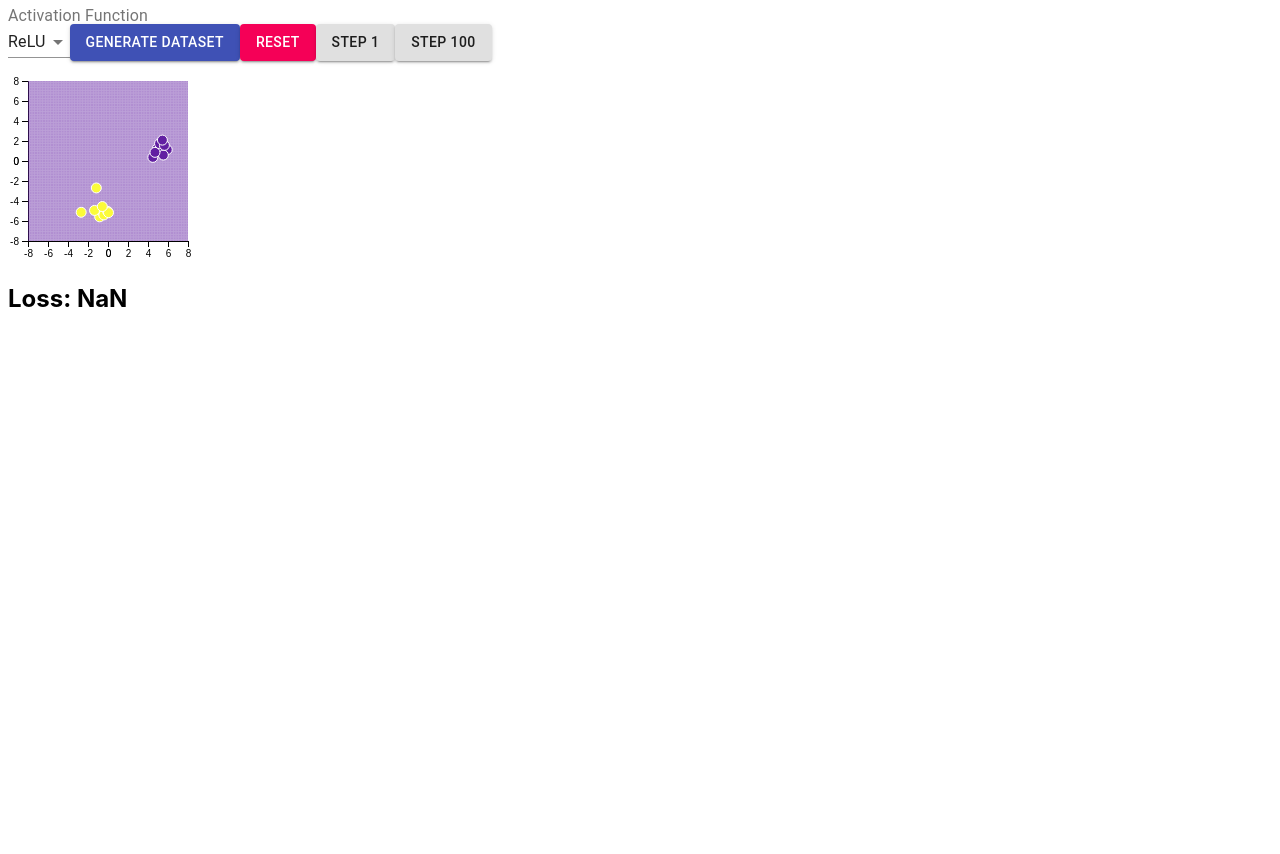
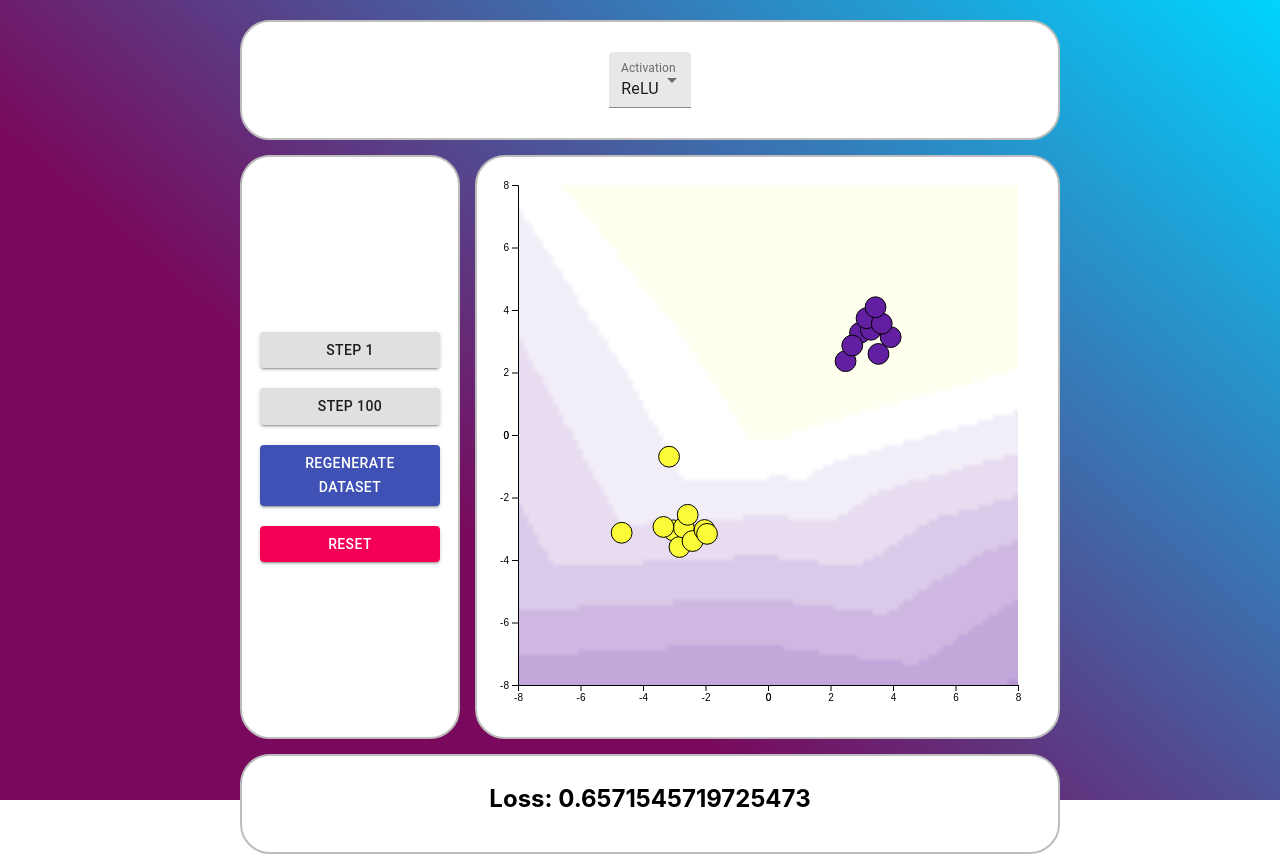
Before and after one commit to BrandonAGoodwin/nn-visualiser, a React (Create React App) app: page / in a window 1280 px wide. Before the commit the page ends 800 px from the top, so only its background shows below. Built offline with nearby package versions, Linux system fonts and the light colour scheme.

Commit message:
First working layout implemenetation

```diff
--- a/src/App.tsx
+++ b/src/App.tsx
@@ -1,8 +1,23 @@
+import styled from '@emotion/styled';
 import React from 'react';
 import './App.css';
+import MainPage from './components/MainPage';
+
+const Container = styled("div")`
+  background: rgb(121,9,92);
+  background: linear-gradient(41deg, rgba(121,9,92,1) 35%, rgba(0,212,255,1) 100%);
+  height: 100vh;
+`
+
 function App() {
   return (
-    <div/>
+    <Container>
+      <MainPage
+        xDomain={[-8, 8]}
+        yDomain={[-8, 8]}
+        numCells={100}
+      />
+    </Container>
   );
 }
 
--- a/src/components/BackgroundCanvas.tsx
+++ b/src/components/BackgroundCanvas.tsx
@@ -1,30 +1,95 @@
+import styled from "@emotion/styled";
+import * as d3 from "d3";
 import React, { useEffect, useRef } from "react";
 
-type CanvasProps = {
+interface CanvasProps {
     width: number;
     height: number;
     numCells: number;
     numShades?: number;
+    decisionBoundary?: number[];
 }
+
+
+const CustomCanvas = styled.canvas`
+    width: ${(props: CanvasProps) => props.numCells};
+    height: ${(props: CanvasProps) => props.numCells};
+`
 
 function BackgroundCanvas(props: CanvasProps) {
     const canvasRef = useRef<HTMLCanvasElement>(null);
 
     useEffect(() => {
+
+        init()
+
+    }, []);
+
+    const init = () => {
+
+    }
+
+    useEffect(() => {
+        console.log(`BackgroundCanvas decisionBoundary useEffect`);
+        updateCanvas()
+    }, [props.decisionBoundary])
+
+    const updateCanvas = () => {
+
+        console.log("Update canvas");
+
+        let start = Date.now();
+
+        let tmpScale = d3.scaleLinear<string, number>()
+            .domain([0, 0.5, 1])
+            .range(["#621fa2", "#FFFFFF", "#fbfb39"])
+            .clamp(true);
+
+        let numShades = 20;
+
+        let colors = d3.range(0, 1 + 1E-9, 1 / numShades).map(a => {
+            return tmpScale(a) || 0;
+        });
+
+        let color: any = d3.scaleQuantize()
+            .domain([-1, 1])
+            .range(colors);
+
         const canvas = canvasRef.current;
         const context = canvas?.getContext("2d");
+        if(!props.decisionBoundary || !context) return
+        let imageData = context.createImageData(props.numCells, props.numCells);
 
-        if(context) {
-            context.fillStyle = "#129c4c"
-            context.fillRect(0, 0, props.width, props.height)
+        if(!imageData) return;
+
+        const data = imageData.data;
+        let iter = -1;
+        for(let i = 0; i < props.decisionBoundary.length; i++) {
+            let value: number = props.decisionBoundary[i];
+            let c = d3.rgb(color(value))
+            data[++iter] = c.r;
+            data[++iter] = c.g;
+            data[++iter] = c.b;
+            data[++iter] = 200;
         }
-    }, []);
+        context.putImageData(imageData, 0, 0);
 
+        let delta = Date.now() - start;
+        console.log(`Finsihed updating canvas (Duration: ${delta}ms)`);
+    }
 
     return (
         <canvas
             ref={canvasRef}
-            width={props.width}
+            id={`${props.width}`}
+            className="background"
+            width={props.numCells}
+            height={props.numCells}
+            style={{
+                width: `${props.width}px`,
+                height: `${props.height}px`,
+                padding: "20px"
+            }}
         />);
 }
 
--- a/src/components/MainPage.tsx
+++ b/src/components/MainPage.tsx
@@ -3,7 +3,7 @@ import React, { useEffect, useState } from 'react';
 import * as vis from '../visControl'
 import { Dataset2D } from '../datasets';
 import NNGraph from './NNGraph';
-import { Button, InputLabel, MenuItem, Select } from '@material-ui/core';
+import { Button, InputLabel, MenuItem, Select, CircularProgress, FormControl } from '@material-ui/core';
 import * as nn from './../NeuralNet';
 import './../MainPage.css'
 import styled from '@emotion/styled';
@@ -17,9 +17,7 @@ export interface NNConfig {
 type PageProps = {
     xDomain: number[];
     yDomain: number[];
-    noSamples: number;
     numCells: number;
-
 }
 
 // Implement grid area layout on CSS
@@ -32,7 +30,56 @@ const SizedButton = styled("button")`
     color: ${(props: SizedButtonProps) => props.color};
 `
 
+const StyledButton = styled(Button)`
+    margin: 10px;
+`
+
+const Container = styled("div")`
+    margin: auto auto;
+    display: grid;
+    width: 800px;
+    height: 600px;
+    padding: 20px;
+    grid-template-columns: 200px 1fr;
+    grid-template-rows: 100px 1fr 80px;
+    grid-gap: 35px;//3rem;
+    grid-template-areas:
+        "config-bar config-bar"
+        "control-panel nn-graph"
+        "stats stats";
+`
+
+const ContainerSection = styled("div")`
+    grid-area: ${(props:{ gridArea: string }) => (props.gridArea)};
+    background-color: white;
+    margin: auto auto;
+    width: 100%;
+    height: 100%;
+    padding: 8px;
+    /* padding-right: 15px;
+    padding-top: 15px; */
+    border-radius: 30px;
+    border: 2px solid #bdbdbd;
+    display: flex;
+    flex-direction: row;
+    justify-content: center;
+`
+
+const ConfigBar = styled((props: any) => <ContainerSection gridArea="config-bar" {...props} />)`
+    display: flex;
+    flex-direction: row;
+    align-items: stretch;
+    align-items: center;
+`
+
+const ControlPanel = styled((props: any) => <ContainerSection gridArea="control-panel" {...props} />)`
+    display: flex;
+    flex-direction: column;
+    align-items: stretch;
+`
+
 function MainPage(props: PageProps) {
+    const [numSamples, setNumSamples] = useState<number>(20);
     const [dataset, setDataset] = useState<Dataset2D[]>([]);
     const [config, setConfig] = useState<NNConfig>(
         {
@@ -41,14 +88,13 @@ function MainPage(props: PageProps) {
             noise: 0
         }
     );
-    const [network, setNetwork] = useState<nn.Node[][]>(vis.start(config));
-    const [decisionBoundary, setDecisionBoundary] = useState<Dataset2D[]>(vis.getOutputDecisionBoundary(network, props.numCells, props.xDomain, props.yDomain));
-    const [loss, setLoss] = useState<number>(vis.getCost(network, dataset));
+    const [network, setNetwork] = useState<nn.Node[][]>();
+    const [decisionBoundary, setDecisionBoundary] = useState<number[]>([]);
+    const [loss, setLoss] = useState<number>(0);
 
     // useEffect(() => {
     //     console.log("useEffect init MainPage");
-    //     generateNetwork();
-    //     generateDataset();
+    //     reset();
     // },[]);
 
     useEffect(() => {
@@ -58,9 +104,14 @@ function MainPage(props: PageProps) {
         updateDecisionBoundary();
     },[config]);
 
+    useEffect(() => {
+        console.log("Config change useEffect");
+        updateDecisionBoundary();
+    },[network]);
+
     const generateDataset = () => {
         console.log("Generating dataset");
-        setDataset(vis.get2GaussDist(props.noSamples));
+        setDataset(vis.get2GaussDist(numSamples));
     }
 
     const generateNetwork = () => {
@@ -71,27 +122,34 @@ function MainPage(props: PageProps) {
     const updateDecisionBoundary = () => {
         console.log("Updating decision boundary");
         // Don't like numcells having to be the same
-        network && setDecisionBoundary(vis.getOutputDecisionBoundary(network, props.numCells, props.xDomain, props.yDomain));
+        if(network) {
+            setDecisionBoundary(vis.getOutputDecisionBoundary1D(network, props.numCells, props.xDomain, props.yDomain));
+            dataset && setLoss(vis.getCost(network, dataset))
+        }
+
     }
 
     const reset = () => {
         console.log("Reset");
         generateNetwork();
         generateDataset();
-        //updateDecisionBoundary();
+        updateDecisionBoundary();
     }
 
 
-    const step = (noSteps: number) => { // 1
+    const step = (noSteps: number) => {
         console.log(`MainPage step(${noSteps})`);
+        if(!network ||!dataset) return;
+
         let start = Date.now();
+
         for (let i = 0; i < noSteps; i++) {
-            network && dataset && vis.step(network, dataset);
+            vis.step(network, dataset);
         }
 
         let delta = Date.now() - start;
         console.log(`Finished training step(${noSteps}) (Duration ${delta}ms)`);
-        setLoss(vis.getCost(network, dataset))
+
         console.log(loss)
         updateDecisionBoundary();
     }
@@ -101,49 +159,57 @@ function MainPage(props: PageProps) {
     }
 
     return (
-        <div className="container">
-            <div className="config-bar">
-                <InputLabel id="label">Activation Function</InputLabel>
-                <Select id="select" value={config.activationFunction} onChange={handleActivationChange}>
-                    <MenuItem value="ReLU">ReLU</MenuItem>
-                    <MenuItem value="Sigmoid">Sigmoid</MenuItem>
-                </Select>
-                <Button variant={"contained"} color={"primary"} onClick={generateDataset}> Generate Dataset </Button>
-                <Button variant={"contained"} color={"secondary"} onClick={reset}> Reset </Button>
-                <Button variant={"contained"} onClick={() => step(1)}> Step 1</Button>
-                <Button variant={"contained"} onClick={() => step(100)}> Step 100</Button>
-            </div>
-            <div className="network"></div>
-            <div className="nn-graph">
-                {dataset && <NNGraph
+        <Container>
+            <ConfigBar>
+                <FormControl variant="filled">
+                    <InputLabel id="label">Activation</InputLabel>
+                    <Select
+                        value={config.activationFunction}
+                        onChange={handleActivationChange}
+                    >
+                        <MenuItem value="ReLU">ReLU</MenuItem>
+                        <MenuItem value="Sigmoid">Sigmoid</MenuItem>
+                    </Select>
+                </FormControl>
+            </ConfigBar>
+            <ControlPanel>
+                <StyledButton variant={"contained"} onClick={() => step(1)}> Step 1</StyledButton>
+                <StyledButton variant={"contained"} onClick={() => step(100)}> Step 100</StyledButton>
+                <StyledButton variant={"contained"} color={"primary"} onClick={generateDataset}> Regenerate Dataset </StyledButton>
+                <StyledButton variant={"contained"} color={"secondary"} onClick={reset}> Reset </StyledButton>
+            </ControlPanel>
+            <ContainerSection gridArea="nn-graph">
+                {dataset && network && <NNGraph
                     dataset = {dataset}
                     density = {100}
-                    canvasWidth = {160}
+                    canvasWidth = {500}
                     margin = {20}
                     numCells = {props.numCells}
                     xDomain = {props.xDomain}
                     yDomain = {props.yDomain}
                     decisionBoundary = {decisionBoundary}
                 />}
-                {/* {dataset && <NNGraph
+                {(!dataset || !network) && <CircularProgress/>}
+                 {/* {dataset && <NNGraph
+
                     dataset = {dataset}
                     density = {100}
-                    canvasWidth = {320}
-                    canvasHeight = {320}
+                    canvasWidth = {80}
                     margin = {20}
                     numCells = {props.numCells}
                     xDomain = {props.xDomain}
                     yDomain = {props.yDomain}
                     decisionBoundary = {decisionBoundary}
                 />} */}
-            </div>
-            <div className="stats">
-                <h2>Loss: {loss}</h2>
-            </div>
+            </ContainerSection>
+            <ContainerSection gridArea="stats">
+                <h2> Loss: {loss} </h2>
+            </ContainerSection>
 
-        </div>
+        </Container>
     );
 }
+
 // Minimum information to NNGraph to render the correct immage
 // Don't necessarally want to re-render whole of NNGraph unless that is what you're supposed to do
 // In something like Java I'd expect to do NNGraph.updateBackground(decisionBoundary)
--- a/src/components/NNGraph.tsx
+++ b/src/components/NNGraph.tsx
@@ -1,76 +1,37 @@
-import React, { createRef, useEffect, useState, useRef } from 'react'
+import React, { useEffect, useState, useRef } from 'react'
 import * as d3 from 'd3'
 import { Dataset2D } from '../datasets';
+import BackgroundCanvas from './BackgroundCanvas';
+import styled from '@emotion/styled';
 
 type GraphProps = {
-    container?: any,
     dataset: Dataset2D[],
     density: number,
     canvasWidth: number;
-    //canvasHeight: number;
+
     margin: number,
     numCells: number;
     xDomain: number[];
     yDomain: number[];
-    decisionBoundary?: Dataset2D[];
+    decisionBoundary?: number[];
 }
-
-// type GraphState = {
-//     decisionBoundary: Dataset2D[]
-//     graph: d3.Selection<SVGGElement, unknown, null, undefined>
-// }
-
-let graph: any;
-let initialised = false;
-
-//
-//
-//
-//
-//
-//  Use containers to implent SVGs again
-//
-//
-//
-//
-//
 
 
 function NNGraph (props: GraphProps): JSX.Element {
 
-    //const [graph, setGraph] = useState<d3.Selection<SVGGElement, unknown, HTMLElement, any>>();
-    //const graphRef: any = useRef()
-    //const graph: any = d3.select(graphRef.current).append("svg")
+    const d3Container: any = useRef<any>(null);
+    const containerRef: any = useRef<any>(null);
+
     const [initialised, setInitialised] = useState<boolean>(false);
-    //let id = `graph-${props.id}`
-    //let noSamples = 30
-    //let gausData = vis.get2GaussDist(noSamples)
-    //let network = vis.start([2, 2, 1], vis.generateInputIds())
 
-    //let initalised = false;
-
-    // let DENSITY = 100
-    //let margin = props.margin
-    //let canvasWidth = 640
-    //let canvasHeight = props.canvasWidth
     let scale = props.canvasWidth / 16
-    // let xCentre = canvasWidth / 2 + margin
-    // let yCentre = canvasHeight / 2 + margin
-    //let graph: any;
 
     // Use effect watches for change in the decision boundary then calls updatebackground
     //  Delete all d3 objects that are updated, can be done by using the classing
 
     const init = () => {
         console.log("NNGraph init")
-        // graph = d3.select(container.current)
-        // .append("svg")
-        // .attr("width", canvasWidth + margin * 2)
-        // .attr("height", canvasHeight + margin * 2)
-        // //.style("border", "1px solid black")
-        // .append('g')
-        // .attr('transform', `translate(${margin}, ${margin})`)
-        //setDecisionBoundary(props.decisionBoundary || []);
+
         createGraph();
         setInitialised(true);
     }
@@ -80,60 +41,38 @@ function NNGraph (props: GraphProps): JSX.Element {
         init()
     }, [])
 
+
     useEffect(() => {
         console.log("props and props.decisionboundary NNGraph useEffect")
         if(!initialised) {
             init()
         } else {
             updateGraph()
-            //updateBackground(graph, props.decisionBoundary, false)
         }
     }, [props, props.decisionBoundary])
 
-    //const [decisionBoundary, setDecisionBoundary] = useState<Dataset2D[]>([])
 
     const createGraph = () => {
         console.log("Creating graph")
-        //let g: d3.Selection<SVGGElement, unknown, HTMLElement, any> = d3.select(`.${props.id}`);
-        //setGraph(g)
-        graph = d3.select(".graph")
 
-        //if(!graph) return;
-        //d3.select(graph)
-        //let graph = d3.select(`#${props.id}`)
-        // console.log(graph)
-        //if(!graph) return;
-        graph = graph.attr('width', props.canvasWidth + props.margin * 2)
+        let svg = d3.select(d3Container.currnet)
+
+        svg.attr('width', props.canvasWidth + props.margin * 2)
         .attr('height', props.canvasWidth + props.margin * 2)
-        .append('g')
-        .attr('transform', `translate(${props.margin}, ${props.margin})`);
-        console.log(graph)
+
     }
 
     const updateGraph = () => {
         console.log("Updating graph")
-        if(!graph) return;
-        // const DENSITY = 100;
-        // const margin = 20;
-        // const canvasHeight = 640;
-        // const canvasWidth = canvasHeight;
-        // const scale = canvasHeight / 16;
-        // const xCentre = canvasWidth / 2 + margin;
-        // const yCentre = canvasHeight / 2 + margin
-        // const graph = d3.select(container.current)
-        //     .append("svg")
-        //     .attr("width", canvasWidth + margin * 2)
-        //     .attr("height", canvasHeight + margin * 2)
-        //     //.style("border", "1px solid black")
-        //     .append('g')
-        //     .attr('transform', `translate(${margin}, ${margin})`)
 
-        d3.selectAll(`.circle`).remove();
-        d3.selectAll(`.rect`).remove();
-        d3.selectAll(`.axis`).remove();
-        // d3.selectAll(".circle").remove();
-        // d3.selectAll(".circle").remove();
+        const svg = d3.select(d3Container.current)
 
+        const graph = svg.append('g')
+            .attr('transform', `translate(${props.margin}, ${props.margin})`)
+
+        svg.selectAll(`.circle`).remove();
+        svg.selectAll(`.rect`).remove();
+        svg.selectAll(`.axis`).remove();
 
         const x = d3.scaleLinear().range([0, props.canvasWidth])
         const y = d3.scaleLinear().range([props.canvasWidth, 0])
@@ -148,97 +87,45 @@ function NNGraph (props: GraphProps): JSX.Element {
 
         graph.append('g')
             .attr("class", `axis`)
-            //.attr('transform', `translate(0,0)`)
             .call(d3.axisLeft(y).tickValues([0].concat(y.ticks())))
-
-        props.decisionBoundary && updateBackground(graph, props.decisionBoundary, false)
 
         graph.selectAll(`.circle`)
             .data(props.dataset)
             .enter().append('circle')
             .attr('class', `circle`)
-            .attr("r", 5)
+            .attr("r", scale / 3)
             .attr("fill", function (datapoint: Dataset2D): string {
                 let colour = "black";
                 if (datapoint.y === 1) colour = "#621fa2";
-                //if(datapoint.y === -1) color = "#F50000";//"#fbfb39";
                 if (datapoint.y === -1) colour = "#fbfb39";
 
                 return colour;
             })
-            .style("stroke", "white")
-            .attr("cx", (datapoint: Dataset2D) => (datapoint.x1 * scale) + (props.canvasWidth / 2) + props.margin)
-            .attr("cy", (datapoint: Dataset2D) => -(datapoint.x2 * scale) + (props.canvasWidth / 2) + props.margin)
-
+            .style("stroke", "black")
+            .attr("cx", (datapoint: Dataset2D) => (datapoint.x1 * scale) + (props.canvasWidth / 2))
+            .attr("cy", (datapoint: Dataset2D) => -(datapoint.x2 * scale) + (props.canvasWidth / 2))
 
     }
 
-    const updateBackground = (graph: any/*  d3.Selection<SVGGElement | null, unknown, null, undefined> */, data: Dataset2D[], discretize: boolean): void => {
-        console.log("Update background")
-        //graph.selectAll("rect").remove()
-
-        let start = Date.now();
-
-        let cellWidth = (props.canvasWidth / (props.numCells)) // this.scale
-        let cellHeight = cellWidth
-
-        console.log(data)
-
-        let tmpScale = d3.scaleLinear<string, number>()
-            .domain([0, 0.5, 1])
-            .range(["#fbfb397F", "#FFFFFF7F", "#621fa27F"])
-            .clamp(true);
-
-        let numShades = 20;
-
-        let colors = d3.range(0, 1 + 1E-9, 1 / numShades).map(a => {
-            return tmpScale(a) || 0;
-        });
-
-        let color = d3.scaleQuantize()
-            .domain([-1, 1])
-            .range(colors);
-
-        let halfCanvasWidth = props.canvasWidth / 2;
-
-        graph.selectAll(`.rect`)
-            .data(data)
-            .enter().append("rect")
-            .attr("class", `rect`)
-            .attr("x", (datapoint: Dataset2D) => (datapoint.x1 * scale) + halfCanvasWidth)
-            .attr("y", (datapoint: Dataset2D) => -(datapoint.x2 * scale) + halfCanvasWidth) // Note will probably need to be flipped
-            .attr("width", cellWidth)
-            .attr("height", cellHeight)
-            .attr("fill", (datapoint: Dataset2D) => {
-                let value = datapoint.y < 0 ? -1 : 1
-                return color(value) || "#FF0000"
-            })
-
-        let delta = Date.now() - start;
-        console.log(`Finsihed updating background (Duration: ${delta}ms)`)
-
-    }
-
-
-    // test() {
-    //     console.log(vis.getCost(this.network, this.gausData))
-    //     for (let i = 0; i < 1000; i++) {
-    //         //console.log("Step")
-    //         vis.step(this.network, this.gausData);
-    //     }
-    //     console.log(this.network)
-    //     console.log(vis.getCost(this.network, this.gausData))
-    // }
-
-    //drawChart();
-
     return (
-        //<div ref={container} />
         <>
-            <div><svg className="graph" /* ref={() => (graphRef)} *//></div>
-           {/*  <div ref={() => (graphRef)}/> */}
-            {/* <div><canvas className="canvas"/></div> */}
+            <div ref={containerRef}>
+                <svg
+                    className="graph"
+                    ref={d3Container}
+                    width={props.canvasWidth + props.margin * 2}
+                    height={props.canvasWidth + props.margin * 2}
+                    style={{ position: "absolute" }}
+                />
+                <BackgroundCanvas
+                    width = {props.canvasWidth}
+                    height = {props.canvasWidth}
+                    numCells = {props.numCells}
+                    decisionBoundary = {props.decisionBoundary}
+                />
+            </div>
         </>
     );
 }
+
 export default NNGraph
--- a/src/index.css
+++ b/src/index.css
@@ -1,5 +1,5 @@
 body {
-  margin: 10;
+  margin: 0;
   font-family: -apple-system, BlinkMacSystemFont, 'Segoe UI', 'Roboto', 'Oxygen',
     'Ubuntu', 'Cantarell', 'Fira Sans', 'Droid Sans', 'Helvetica Neue',
     sans-serif;
--- a/src/index.tsx
+++ b/src/index.tsx
@@ -1,17 +1,15 @@
 import React from 'react';
 import ReactDOM from 'react-dom';
 import './index.css';
-import MainPage from './components/MainPage';
+import App from './App';
+import { StylesProvider } from '@material-ui/core';
 //import reportWebVitals from './reportWebVitals';
 
 ReactDOM.render(
   <React.StrictMode>
-    <MainPage
-      xDomain={[-8, 8]}
-      yDomain={[-8, 8]}
-      noSamples={20}
-      numCells={100}
-    />
+    <StylesProvider injectFirst>
+      <App/>
+    </StylesProvider>
   </React.StrictMode>,
   document.getElementById('root')
 );
--- a/src/visControl.ts
+++ b/src/visControl.ts
@@ -126,3 +126,27 @@ export function getOutputDecisionBoundary(network: nn.Node[][], density: number,
 
     return boundary;
 }
+
+export function getOutputDecisionBoundary1D(network: nn.Node[][], density: number, xDomain: number[], yDomain: number[]): number[] {
+
+    let xScale = d3.scaleLinear().domain([0, density]).range(xDomain);
+    let yScale = d3.scaleLinear().domain([density, 0]).range(yDomain);
+    let boundary: number[] = [];
+    let iter = 0;
+
+    for (let i = 0; i < density; i++) {
+        for (let j = 0; j < density; j++) {
+            let x = xScale(i);
+            let y = yScale(j);
+
+            let input = constructInputs(x || 0, y || 0);
+            nn.forwardPropagate(network, input);
+
+            //let dataPoint: Dataset2D = { x1: x || 0, x2: y || 0, y: nn.getOutputNode(network).output }
+
+            boundary[iter++] = nn.getOutputNode(network).output;
+        }
+    }
+
+    return boundary;
+}
```
